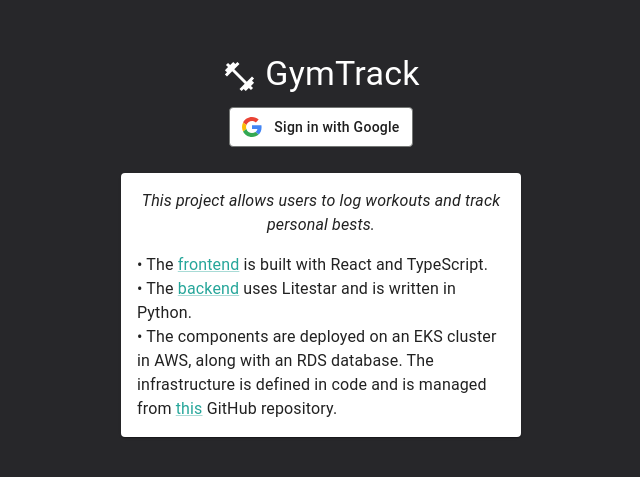
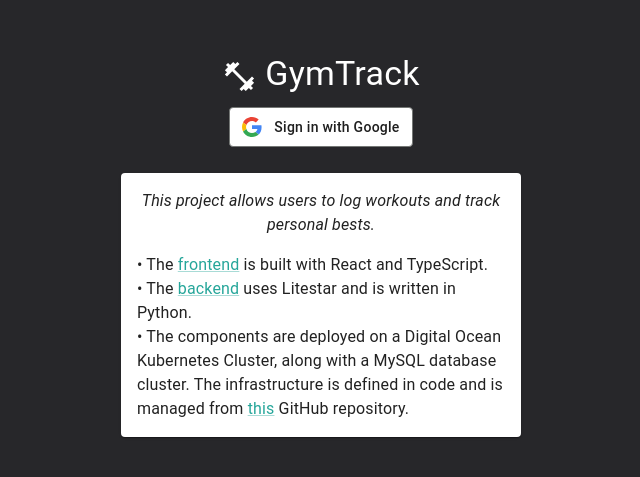
Before and after one commit to johnjaredprater/web_server, a React (Create React App) app: page /login in a window 1280 px wide. Shown: the part 147-624 px from the top of the page, without its empty margins (319-959 px from the left). Built offline with nearby package versions, Linux system fonts and the light colour scheme; no server answers.

Commit message:
fix: update description to refer to Digital Ocean instead of AWS

```diff
--- a/src/About.tsx
+++ b/src/About.tsx
@@ -37,9 +37,9 @@
           uses Litestar and is written in Python.
         </div>
         <div>
-          • The components are deployed on an EKS cluster in AWS, along with an
-          RDS database. The infrastructure is defined in code and is managed
-          from{" "}
+          • The components are deployed on a Digital Ocean Kubernetes Cluster,
+          along with a MySQL database cluster. The infrastructure is defined in
+          code and is managed from{" "}
           <Link
             href="https://github.com/johnjaredprater/infrastructure"
             target="_blank"
```
